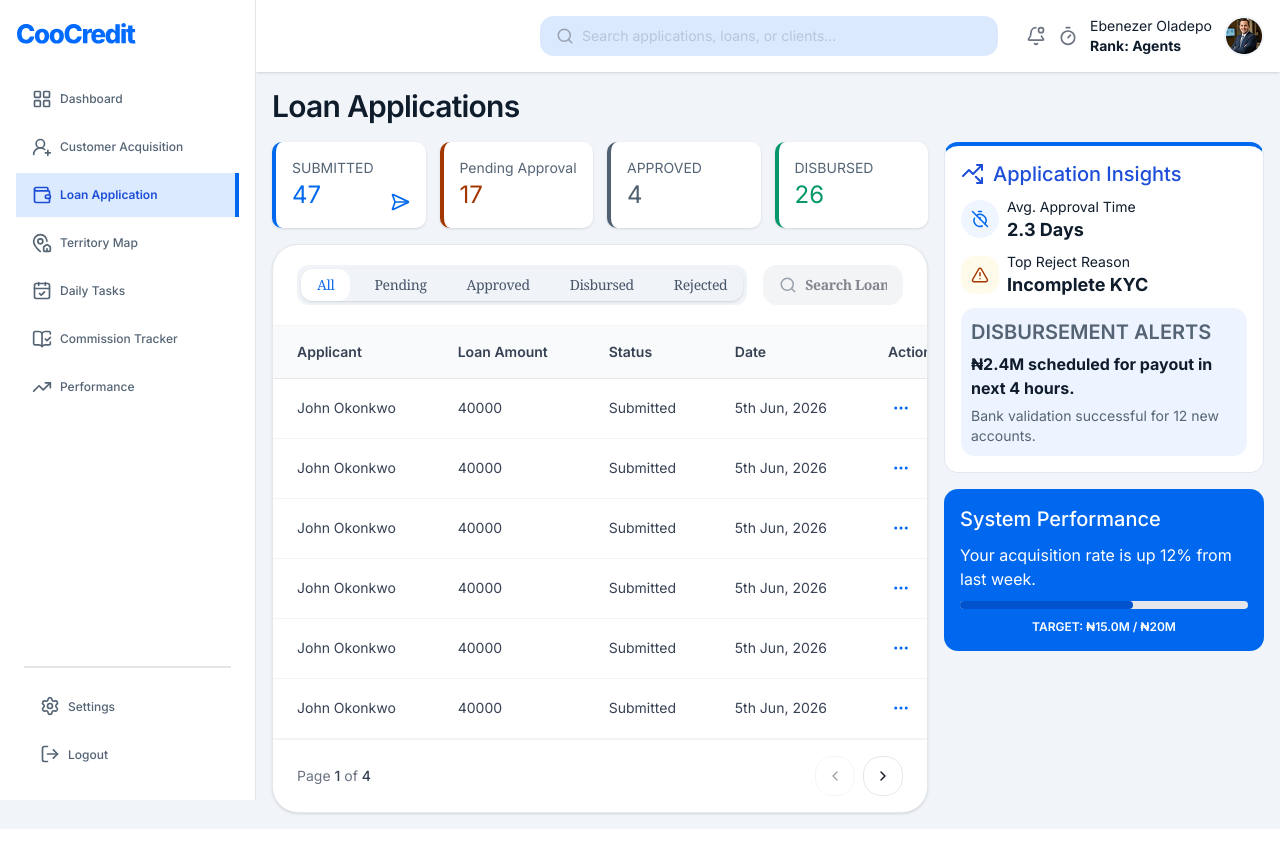
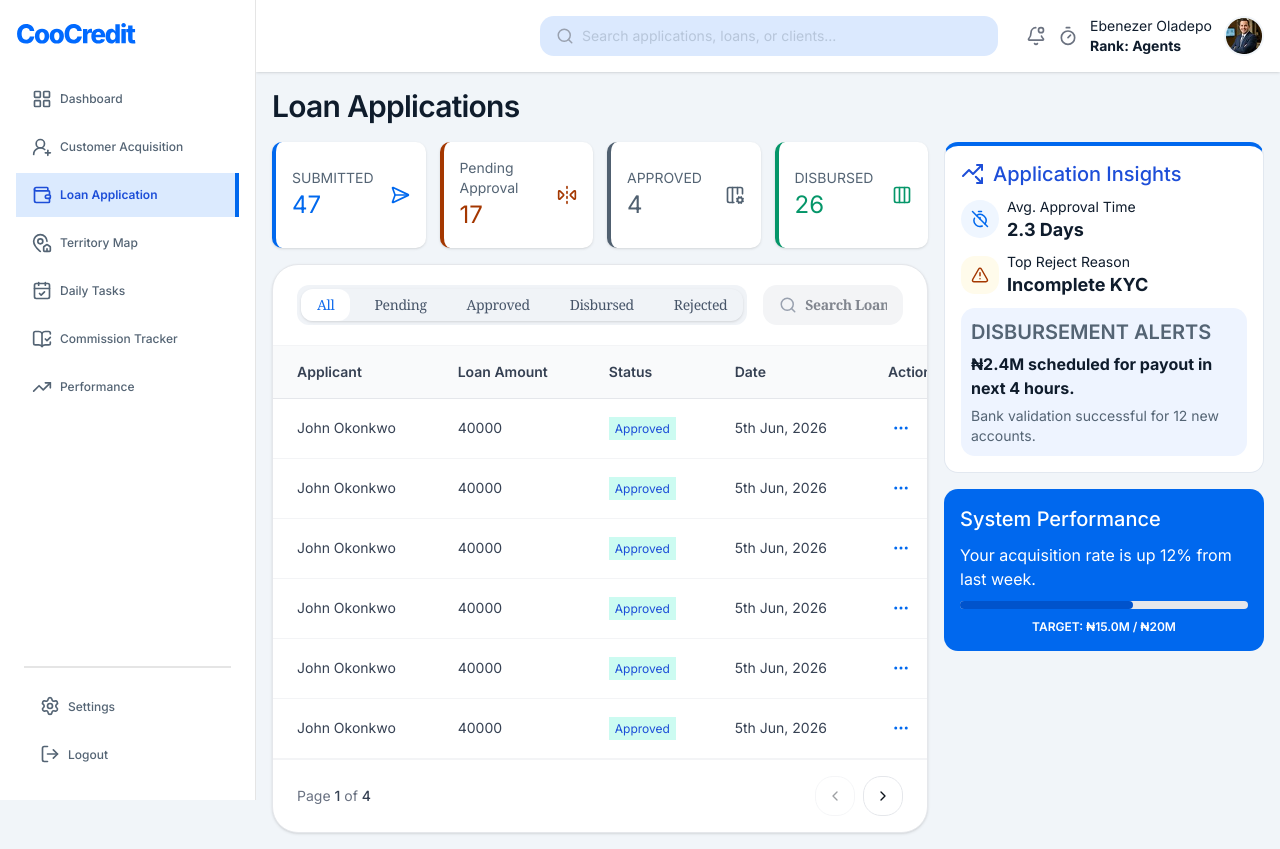
Before and after one commit to Banicoop/coocredit-business, a Next.js app: page /agents/loans in a window 1280 px wide. Built offline with nearby package versions, Linux system fonts and the light colour scheme; a web font is replaced by a local one.

Commit message:
minior fixes and improvements on laon history and loan pages

```diff
--- a/src/app/(dashboard)/agents/(main)/loans/_sections/LoanHistory.tsx
+++ b/src/app/(dashboard)/agents/(main)/loans/_sections/LoanHistory.tsx
@@ -2,6 +2,7 @@
 
 import { TextField } from '@/components/primitives/inputs/TextField';
 import { BasicTable } from '@/components/primitives/tables/BasicTable';
+import Typography from '@/components/primitives/Typography';
 import { ActionDropdown } from '@/components/ui/ActionDropDown';
 import { Tabs } from '@/components/ui/Tabs';
 import { Flex } from '@/components/ui/ui-layout';
@@ -11,7 +12,7 @@ import React from 'react';
 const data = Array.from({length: 20}, (() => ({
     applicant: 'John Okonkwo',
     loanAmount: 40000,
-    status: 'Submitted',
+    status: 'Approved',
     date: '5th Jun, 2026'
 })))
 
@@ -59,7 +60,10 @@ const LoanHistory = () => {
         },
         {
             key: 'status',
-            title: 'Status'
+            title: 'Status',
+            render: (val: string) => (
+                <Typography variant='small' className='bg-[#CCFBF1] px-1.5 py-1' color='active'>{val}</Typography>
+            )
         },
         {
             key: 'date',
--- a/src/app/(dashboard)/agents/(main)/loans/_sections/LoanItems.tsx
+++ b/src/app/(dashboard)/agents/(main)/loans/_sections/LoanItems.tsx
@@ -11,9 +11,9 @@ type LProps = {
 }
 
 export const LoanWidget = ({label, val, borderColor, textColor, icon}: LProps) => (
-    <div className={`flex items-end justify-between border-l-4 rounded-sm p-4 shadow-sm bg-card ${borderColor}`}>
+    <div className={`flex items-center justify-between border-l-4 rounded-sm p-4 shadow-sm bg-card ${borderColor}`}>
         <ColItem item1={label} item2={val} className1='text-[#546474] text-sm' className2={`text-[24px] ${textColor}`}/>
-        <span className='h-full flex'>
+        <span className='h-full flex items-center justify-center'>
             {icon}
         </span>
     </div>
--- a/src/app/(dashboard)/agents/(main)/loans/page.tsx
+++ b/src/app/(dashboard)/agents/(main)/loans/page.tsx
@@ -4,7 +4,7 @@ import React from 'react'
 import { LoanWidget } from './_sections/LoanItems';
 import LoanHistory from './_sections/LoanHistory';
 import Typography from '@/components/primitives/Typography';
-import { AlertTriangle, SendHorizontal, TimerOff, TimerReset, TrendingUpDown } from 'lucide-react';
+import { AlertTriangle, SendHorizontal, TimerOff, TimerReset, TrendingUpDown, Columns3, FlipVertical2, Columns3Cog } from 'lucide-react';
 import { ProgressBar } from '@/components/ui/ProgessBar';
 
 const Loans = () => {
@@ -16,10 +16,10 @@ const Loans = () => {
         {/* MAIN */}
         <Grid className='col-span-4 gap-y-4'>
           <Grid className='grid-cols-2 lg:grid-cols-4 gap-3.5'>
-            <LoanWidget label='SUBMITTED' val='47' textColor='text-primary' borderColor='border-primary' icon={<SendHorizontal size={20} className='text-primary mt-auto'/>}/>
-            <LoanWidget label='Pending Approval' val='17' textColor='text-[#A43700]' borderColor='border-[#A43700]' icon={''}/>
-            <LoanWidget label='APPROVED' val='4' textColor='text-[#506070]' borderColor='border-[#506070]' icon={''}/>
-            <LoanWidget label='DISBURSED' val='26' textColor='text-[#059669]' borderColor='border-[#059669]' icon={''}/>
+            <LoanWidget label='SUBMITTED' val='47' textColor='text-primary' borderColor='border-primary' icon={<SendHorizontal size={20} className='text-primary '/>}/>
+            <LoanWidget label='Pending Approval' val='17' textColor='text-[#A43700]' borderColor='border-[#A43700]' icon={<FlipVertical2 size={20} className='text-[#A43700] ' />}/>
+            <LoanWidget label='APPROVED' val='4' textColor='text-[#506070]' borderColor='border-[#506070]' icon={<Columns3Cog size={20} className='text-[#506070]' />}/>
+            <LoanWidget label='DISBURSED' val='26' textColor='text-[#059669]' borderColor='border-[#059669]' icon={<Columns3 size={20} className='text-[#059669]' />}/>
           </Grid>
           <LoanHistory/>
         </Grid>
```
